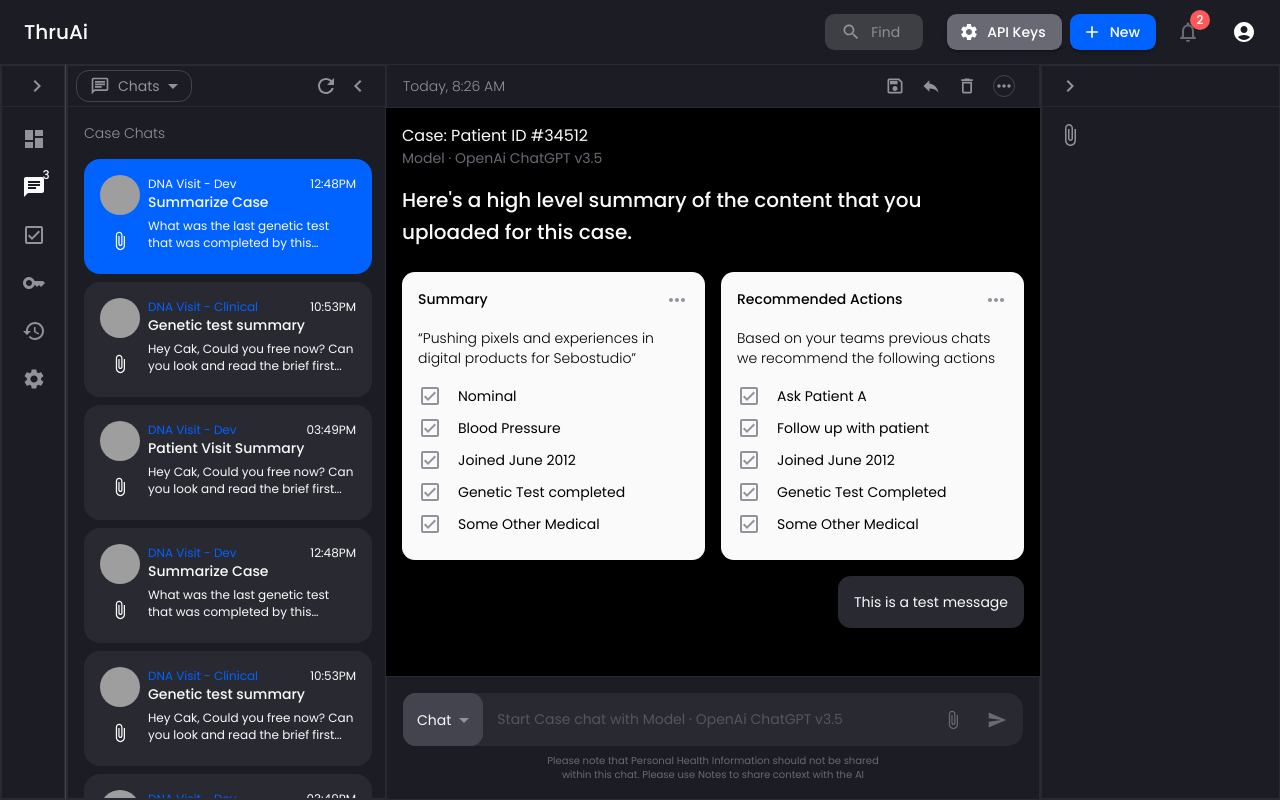
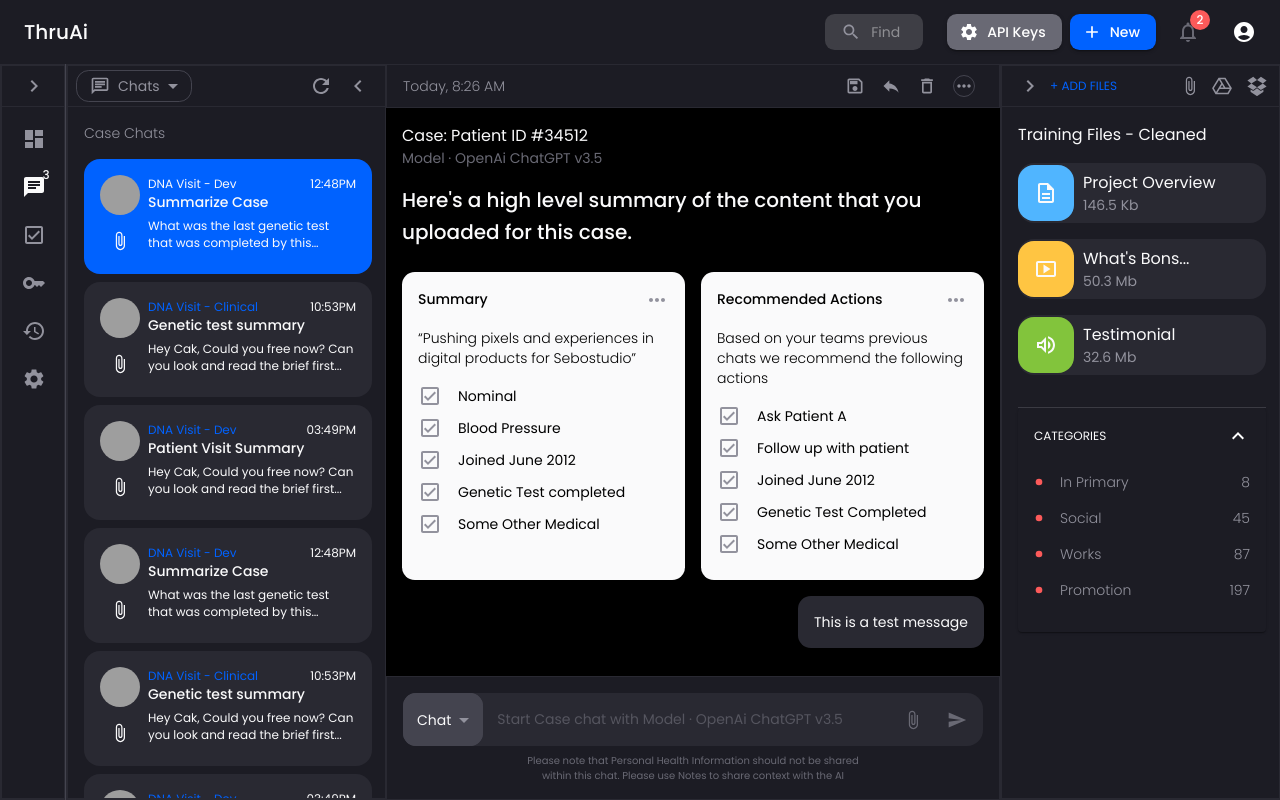
Before and after one commit to nicolasbuscaglia/thruai, a Next.js app: page /chats in a window 1280 px wide. Built offline with nearby package versions, Linux system fonts and the light colour scheme; grey boxes are pictures that could not be loaded.

Commit message:
Create Chat Sidebar (Training Files)

```diff
--- a/src/app/chats/page.jsx
+++ b/src/app/chats/page.jsx
@@ -5,9 +5,11 @@ import { Box, Typography, styled, useTheme } from "@mui/material";
 import AttachFileOutlinedIcon from "@mui/icons-material/AttachFileOutlined";
 import ChatOutlinedIcon from "@mui/icons-material/ChatOutlined";
 import TextSnippetOutlinedIcon from "@mui/icons-material/TextSnippetOutlined";
-import { TabHeader } from "@/components/Tab/TabHeader";
+import { ChatSidebarHeader } from "@/components/Chat/ChatSidebarHeader";
 import { ChatList } from "@/components/Chat/ChatList";
 import { Chat } from "@/components/Chat/Chat";
+import { FileSidebarHeader } from "@/components/File/FileSidebar";
+import { FileList } from "@/components/File/FileList";
 
 const FORM_SELECT_ITEMS = [
   {
@@ -47,7 +49,7 @@ const Chats = () => {
           direction="left"
           drawerWidth={320}
           headerComponent={
-            <TabHeader
+            <ChatSidebarHeader
               items={FORM_SELECT_ITEMS}
               handleSelectedItem={handleSelectedItem}
             />
@@ -70,11 +72,10 @@ const Chats = () => {
           openSidebar
           position="relative"
           direction="right"
-          drawerWidth={240}
+          drawerWidth={280}
+          headerComponent={<FileSidebarHeader />}
         >
-          <Box p={2}>
-            <AttachFileOutlinedIcon color="icon" />
-          </Box>
+          <FileList />
         </Sidebar>
       </StyledHeightContainer>
     </Box>
--- a/src/components/Chat/Chat.jsx
+++ b/src/components/Chat/Chat.jsx
@@ -90,7 +90,6 @@ const StyledContainer = styled(Box)(() => ({
   display: "flex",
   flexDirection: "column",
   justifyContent: "space-between",
-  height: "100%",
 }));
 
 const Chat = () => {
--- a/src/components/Chat/ChatConversation.jsx
+++ b/src/components/Chat/ChatConversation.jsx
@@ -43,7 +43,11 @@ const ChatConversation = ({ conversation }) => {
                 backgroundColor: theme.palette.lightGray.dark,
               }}
             >
-              <Typography variant="body2" color="secondary">
+              <Typography
+                variant="body2"
+                color="secondary"
+                sx={{ overflowWrap: "anywhere" }}
+              >
                 {message.content}
               </Typography>
             </Box>
--- a/src/components/Chat/ChatList.jsx
+++ b/src/components/Chat/ChatList.jsx
@@ -40,7 +40,7 @@ const CHAT_LIST = [
     attachments: true,
   },
   {
-    id: 1,
+    id: 4,
     user: "John Doe",
     title: "Summarize Case",
     type: "DNA Visit - Dev",
@@ -50,7 +50,7 @@ const CHAT_LIST = [
     attachments: true,
   },
   {
-    id: 2,
+    id: 5,
     user: "Bill Doe",
     title: "Genetic test summary",
     type: "DNA Visit - Clinical",
@@ -60,7 +60,7 @@ const CHAT_LIST = [
     attachments: true,
   },
   {
-    id: 3,
+    id: 6,
     user: "Tim Doe",
     title: "Patient Visit Summary",
     type: "DNA Visit - Dev",
--- /dev/null
+++ b/src/components/Chat/ChatSidebarHeader.jsx
@@ -0,0 +1,29 @@
+import { Box, IconButton } from "@mui/material";
+import { FormSelect } from "../Forms/FormSelect";
+import RefreshIcon from "@mui/icons-material/Refresh";
+
+const ChatSidebarHeader = ({ items, handleSelectedItem }) => {
+  return (
+    <Box
+      display="flex"
+      alignItems="center"
+      justifyContent="space-between"
+      width="100%"
+    >
+      <FormSelect
+        padding={6}
+        items={items}
+        handleSelectedChange={handleSelectedItem}
+      />
+      <IconButton
+        size="small"
+        aria-label="refresh chat list"
+        aria-controls="refresh-chat-list-icon-button"
+        aria-haspopup="true"
+      >
+        <RefreshIcon color="icon" fontSize="medium" />
+      </IconButton>
+    </Box>
+  );
+};
+export { ChatSidebarHeader };
--- /dev/null
+++ b/src/components/File/File.jsx
@@ -0,0 +1,73 @@
+import { Box, Typography, alpha, styled, useTheme } from "@mui/material";
+import DescriptionOutlinedIcon from "@mui/icons-material/DescriptionOutlined";
+import SmartDisplayOutlinedIcon from "@mui/icons-material/SmartDisplayOutlined";
+import VolumeUpOutlinedIcon from "@mui/icons-material/VolumeUpOutlined";
+
+const fileIcon = (type) => {
+  switch (type) {
+    case ".doc":
+      return <DescriptionOutlinedIcon color="secondary" size="large" />;
+    case ".mov":
+      return <SmartDisplayOutlinedIcon color="secondary" size="large" />;
+    case ".opus":
+      return <VolumeUpOutlinedIcon color="secondary" size="large" />;
+    default:
+      "";
+  }
+};
+
+const fileBgIconColor = (type) => {
+  switch (type) {
+    case ".doc":
+      return "#50B5FF";
+    case ".mov":
+      return "#FFC542";
+    case ".opus":
+      return "#82C43C";
+    default:
+      "";
+  }
+};
+
+const StyledMainContainer = styled(Box)(({ theme }) => ({
+  display: "flex",
+  alignItems: "center",
+  gap: 1,
+  borderRadius: "1rem",
+  backgroundColor: theme.palette.lightGray.dark,
+}));
+
+const StyledIconContainer = styled(Box, {
+  shouldForwardProp: (prop) => prop !== "type",
+})(({ type }) => ({
+  display: "flex",
+  alignItems: "center",
+  width: "fit-content",
+  backgroundColor: fileBgIconColor(type),
+  padding: "1rem",
+  borderRadius: "1rem",
+}));
+
+const File = ({ file }) => {
+  const { name, type, size } = file;
+  const theme = useTheme();
+  return (
+    <StyledMainContainer>
+      <StyledIconContainer type={type}>{fileIcon(type)}</StyledIconContainer>
+      <Box p={1} sx={{ overflow: "hidden" }}>
+        <Typography
+          variant="body1"
+          color="secondary"
+          sx={{ overflow: "hidden", textOverflow: "ellipsis" }}
+        >
+          {name}
+        </Typography>
+        <Typography variant="body2" color={theme.palette.gray.light}>
+          {size}
+        </Typography>
+      </Box>
+    </StyledMainContainer>
+  );
+};
+
+export { File };
--- /dev/null
+++ b/src/components/File/FileCategories.jsx
@@ -0,0 +1,110 @@
+import {
+  Accordion,
+  AccordionDetails,
+  AccordionSummary,
+  Box,
+  Typography,
+  styled,
+  useTheme,
+} from "@mui/material";
+import ExpandMoreIcon from "@mui/icons-material/ExpandMore";
+import { useEffect, useState } from "react";
+import FiberManualRecordRoundedIcon from "@mui/icons-material/FiberManualRecordRounded";
+
+const CATEGORIES = [
+  {
+    id: 1,
+    name: "In Primary",
+    count: 8,
+  },
+  {
+    id: 2,
+    name: "Social",
+    count: 45,
+  },
+  {
+    id: 3,
+    name: "Works",
+    count: 87,
+  },
+  {
+    id: 4,
+    name: "Promotion",
+    count: 197,
+  },
+];
+
+const StyledAccordion = styled(Accordion)(({ theme }) => ({
+  backgroundColor: theme.palette.primary.main,
+  "& .MuiAccordionSummary-expandIconWrapper .MuiSvgIcon-root": {
+    color: "white",
+  },
+  "& .MuiAccordionSummary-root.Mui-expanded": {
+    minHeight: 0,
+  },
+  "& .MuiAccordionSummary-content.Mui-expanded": {
+    margin: "12px 0",
+  },
+}));
+
+const StyledCenteredBox = styled(Box)(({ theme }) => ({
+  display: "flex",
+  alignItems: "center",
+  justifyContent: "space-between",
+  marginBottom: "1rem",
+}));
+
+const FileCategories = () => {
+  const theme = useTheme();
+  const [categories, setCategories] = useState([]);
+  const [expanded, setExpanded] = useState(true);
+
+  useEffect(() => {
+    setCategories(CATEGORIES);
+  }, []);
+
+  return (
+    <StyledAccordion expanded={expanded}>
+      <AccordionSummary
+        expandIcon={<ExpandMoreIcon />}
+        aria-controls="panel1a-content"
+        id="panel1a-header"
+        onClick={() => setExpanded(!expanded)}
+      >
+        <Typography variant="overline" color="secondary">
+          Categories
+        </Typography>
+      </AccordionSummary>
+      <AccordionDetails>
+        {categories.map((category) => {
+          return (
+            <StyledCenteredBox key={category.id}>
+              <Box display="flex" alignItems="center" gap={2}>
+                <FiberManualRecordRoundedIcon
+                  color="error"
+                  sx={{ fontSize: 10 }}
+                />
+                <Typography
+                  variant="body2"
+                  fontWeight={300}
+                  color={theme.palette.gray.light}
+                >
+                  {category.name}
+                </Typography>
+              </Box>
+              <Typography
+                variant="body2"
+                fontWeight={300}
+                color={theme.palette.gray.light}
+              >
+                {category.count}
+              </Typography>
+            </StyledCenteredBox>
+          );
+        })}
+      </AccordionDetails>
+    </StyledAccordion>
+  );
+};
+
+export { FileCategories };
--- /dev/null
+++ b/src/components/File/FileList.jsx
@@ -0,0 +1,60 @@
+import { Box, Divider, Typography } from "@mui/material";
+import { useEffect, useState } from "react";
+import { File } from "./File";
+import { FileCategories } from "./FileCategories";
+import { useTheme } from "@emotion/react";
+
+const FILES = [
+  {
+    id: 1,
+    name: "Project Overview",
+    type: ".doc",
+    size: "146.5 Kb",
+  },
+  {
+    id: 2,
+    name: "What's Bons...",
+    type: ".mov",
+    size: "50.3 Mb",
+  },
+  {
+    id: 3,
+    name: "Testimonial",
+    type: ".opus",
+    size: "32.6 Mb",
+  },
+];
+
+const FileList = () => {
+  const theme = useTheme();
+  const [files, setFiles] = useState([]);
+
+  useEffect(() => {
+    setFiles(FILES);
+  }, []);
+
+  return (
+    <Box p={2}>
+      <Box mb={2}>
+        <Typography variant="body1" color="secondary">
+          Training Files - Cleaned
+        </Typography>
+      </Box>
+      <Box mb={4}>
+        {files.map((file) => {
+          return (
+            <Box mb={2} key={file.id}>
+              <File file={file} />
+            </Box>
+          );
+        })}
+      </Box>
+      <Divider sx={{ backgroundColor: theme.palette.border.main }} />
+      <Box>
+        <FileCategories />
+      </Box>
+    </Box>
+  );
+};
+
+export { FileList };
--- /dev/null
+++ b/src/components/File/FileSidebar.jsx
@@ -0,0 +1,53 @@
+import { Box, IconButton, Typography, useTheme } from "@mui/material";
+import AttachFileOutlinedIcon from "@mui/icons-material/AttachFileOutlined";
+import { GoogleDriveIcon } from "@/assets/GoogleDriveIcon";
+import { DropboxIcon } from "@/assets/DropboxIcon";
+
+const FileSidebarHeader = () => {
+  const theme = useTheme();
+  return (
+    <Box
+      display="flex"
+      alignItems="center"
+      justifyContent="space-between"
+      width="100%"
+    >
+      <Box>
+        <Typography
+          variant="body2"
+          fontSize={12}
+          color={theme.palette.blue.main}
+        >
+          + ADD FILES
+        </Typography>
+      </Box>
+      <Box>
+        <IconButton
+          size="small"
+          aria-label="add file from local"
+          aria-controls="add-file-from-local-icon-button"
+          aria-haspopup="true"
+        >
+          <AttachFileOutlinedIcon color="icon" fontSize="small" />
+        </IconButton>
+        <IconButton
+          size="small"
+          aria-label="add file from google drive"
+          aria-controls="add-file-from-google-drive-icon-button"
+          aria-haspopup="true"
+        >
+          <GoogleDriveIcon />
+        </IconButton>
+        <IconButton
+          size="small"
+          aria-label="add file from dropbox"
+          aria-controls="add-file-from-dropbox-icon-button"
+          aria-haspopup="true"
+        >
+          <DropboxIcon />
+        </IconButton>
+      </Box>
+    </Box>
+  );
+};
+export { FileSidebarHeader };
--- a/src/components/Forms/FormFileUpload.jsx
+++ b/src/components/Forms/FormFileUpload.jsx
@@ -33,11 +33,12 @@ const FormFileUpload = () => {
       <Box display="flex" flexDirection="column" alignItems="flex-start">
         {UPLOAD_FROM.map((from) => {
           return (
-            <Box mt={2} mb={1} key={from.id}>
+            <Box mt={2} key={from.id}>
               <Button
                 component="label"
                 variant="outlined"
                 startIcon={from.icon}
+                sx={{ paddingLeft: 0 }}
               >
                 <Typography
                   variant="body2"
--- a/src/components/Sidebar/Sidebar.jsx
+++ b/src/components/Sidebar/Sidebar.jsx
@@ -43,11 +43,16 @@ const closedMixin = (theme, hidden) => ({
 });
 
 const DrawerHeader = styled("div", {
-  shouldForwardProp: (prop) => prop !== "direction",
-})(({ theme, direction }) => ({
+  shouldForwardProp: (prop) => prop !== "open" && prop !== "direction",
+})(({ theme, direction, open }) => ({
   display: "flex",
+  flexDirection: direction === "left" ? "row" : "row-reverse",
   alignItems: "center",
-  justifyContent: direction === "left" ? "flex-end" : "flex-start",
+  justifyContent: open
+    ? direction === "left"
+      ? "flex-end"
+      : "flex-start"
+    : "center",
   padding: theme.spacing(0, 1),
   borderBottom: "1px solid",
   borderBottomColor: theme.palette.lightGray.dark,
@@ -95,7 +100,6 @@ const Sidebar = ({
   headerComponent,
   hidden = false,
 }) => {
-  const theme = useTheme();
   const [open, setOpen] = useState(openSidebar);
 
   useEffect(() => setOpen(openSidebar), [openSidebar]);
@@ -120,9 +124,9 @@ const Sidebar = ({
       >
         {header && (
           <StyledStickyBox>
-            <DrawerHeader direction={direction}>
+            <DrawerHeader open={open} direction={direction}>
               {headerComponent && (
-                <Box sx={{ opacity: open ? 1 : 0, width: "100%" }}>
+                <Box sx={{ display: open ? "block" : "none", width: "100%" }}>
                   {headerComponent}
                 </Box>
               )}
--- a/src/components/Tab/TabHeader.jsx
+++ /dev/null
@@ -1,22 +0,0 @@
-import { Box } from "@mui/material";
-import { FormSelect } from "../Forms/FormSelect";
-import RefreshIcon from "@mui/icons-material/Refresh";
-
-const TabHeader = ({ items, handleSelectedItem }) => {
-  return (
-    <Box
-      display="flex"
-      alignItems="center"
-      justifyContent="space-between"
-      width="100%"
-    >
-      <FormSelect
-        padding={6}
-        items={items}
-        handleSelectedChange={handleSelectedItem}
-      />
-      <RefreshIcon color="icon" fontSize="medium" />
-    </Box>
-  );
-};
-export { TabHeader };
```
